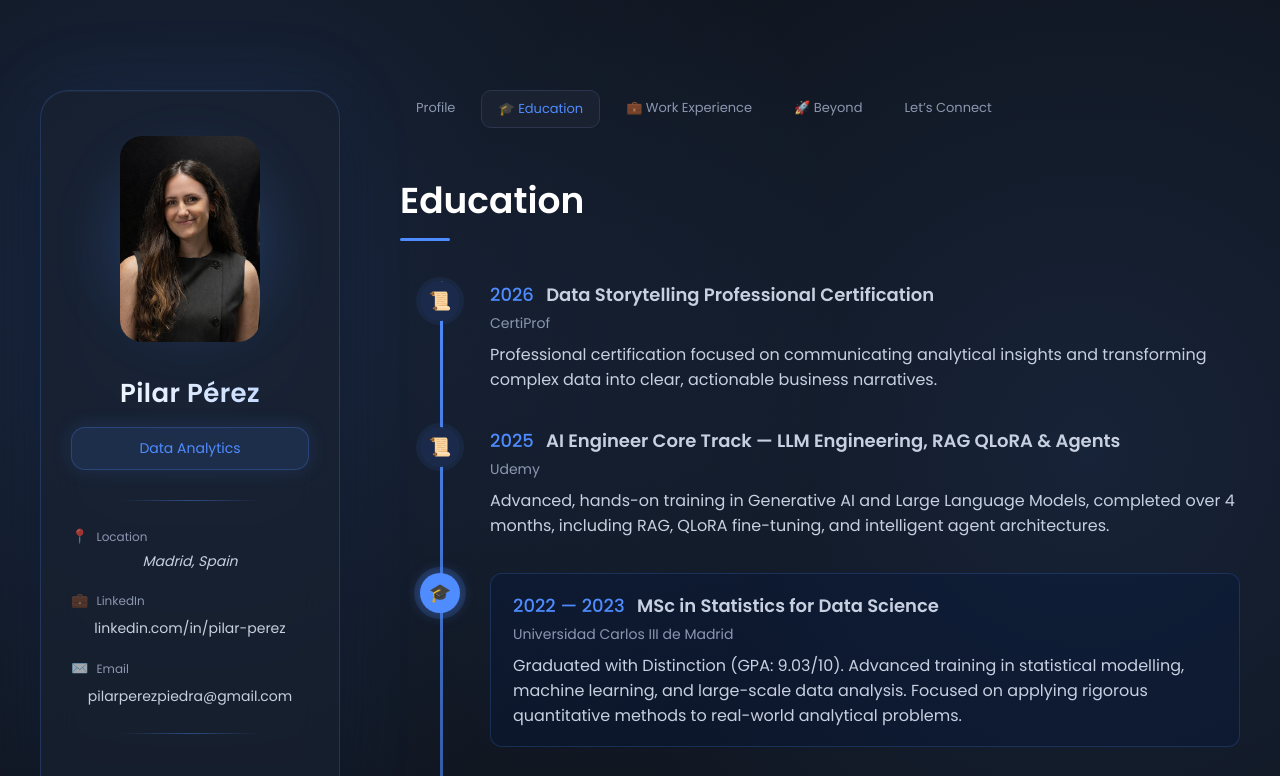
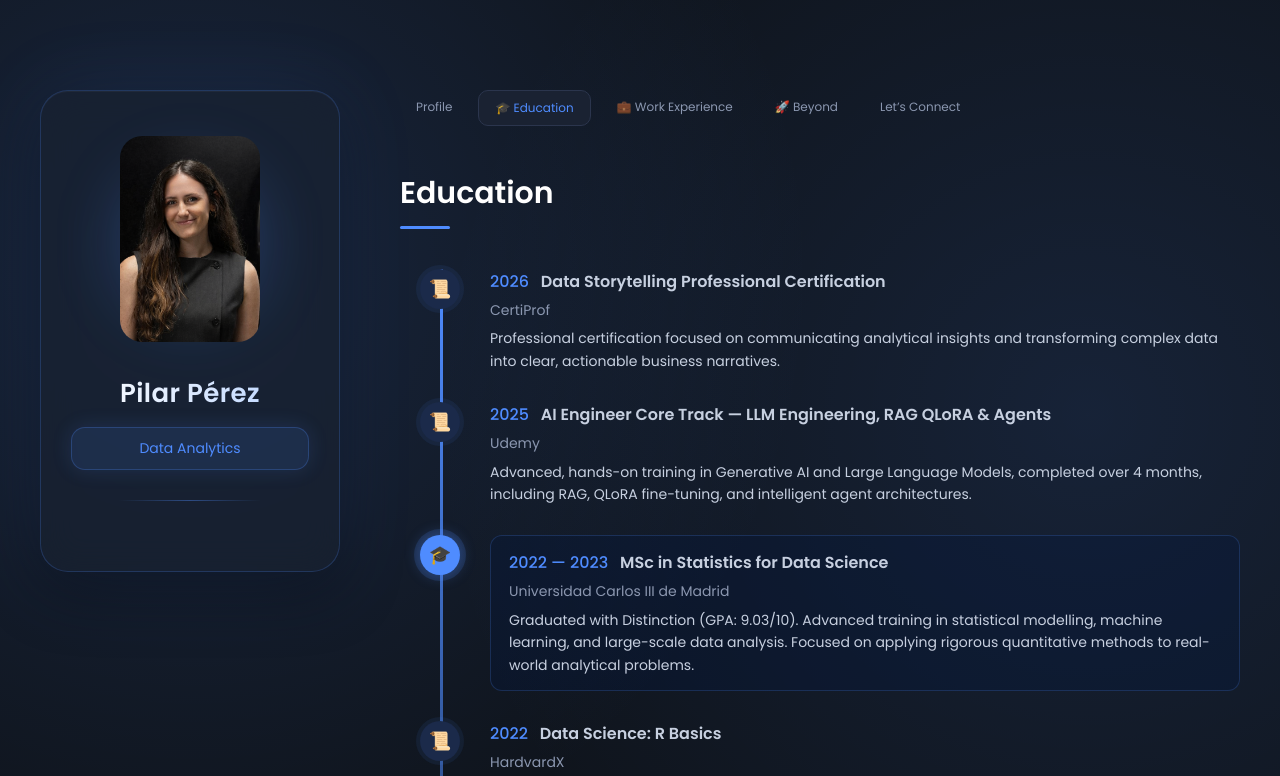
Before and after one commit to pperez99/pperez99.github.io, a plain HTML site: page index.html in a window 1280 px wide. Both pictures are taken after a click on the button "🎓 Education". Shown: the top 776 px of the page. Drawn offline with Linux system fonts and the light colour scheme.

Commit message:
draft 20- compact text

```diff
--- a/assets/css/style.css
+++ b/assets/css/style.css
@@ -33,10 +33,10 @@
 
   --font: 'Poppins', sans-serif;
 
-  --fs-title: 36px;
-  --fs-subtitle: 22px;
-  --fs-body: 16px;
-  --fs-small: 13px;
+  --fs-title: 30px;
+  --fs-subtitle: 20px;
+  --fs-body: 15px;
+  --fs-small: 12px;
 
   /* SHADOW */
 
@@ -599,7 +599,7 @@ article.active {
 .timeline-entry {
 
   position: relative;
-  margin-bottom: 35px;
+  margin-bottom: 30px;
 
 }
 
@@ -659,7 +659,7 @@ article.active {
 
   margin-left: 70px;
 
-  padding: 18px 22px;
+  padding: 14px 18px;
 
   border-radius: 12px;
 
@@ -702,7 +702,7 @@ article.active {
 
   margin: 0;
 
-  font-size: 18px;
+  font-size: 16px;
   font-weight: 600;
 
 }
@@ -729,8 +729,9 @@ article.active {
 
 .timeline-label p {
 
-  margin-top: 8px;
-
+  margin-top: 6px;
+  font-size: 14px;
+  line-height: 1.6;
   color: var(--text-secondary);
 
 }
--- a/index.html
+++ b/index.html
@@ -29,63 +29,6 @@
       <h1 class="name">Pilar Pérez</h1>
 
       <p class="title">Data Analytics</p>
-
-      <div class="separator"></div>
-
-      <ul class="contacts-list">
-
-        <li class="contact-item">
-
-          <div class="contact-info">
-
-            <p class="contact-title">
-              <span class="icon">📍</span>
-              Location
-            </p>
-
-            <address>Madrid, Spain</address>
-
-          </div>
-
-        </li>
-
-
-        <li class="contact-item">
-
-          <div class="contact-info">
-
-            <p class="contact-title">
-              <span class="icon">💼</span>
-              LinkedIn
-            </p>
-
-            <a href="https://linkedin.com/..." class="contact-link" target="_blank">
-              linkedin.com/in/pilar-perez
-            </a>
-
-          </div>
-
-        </li>
-
-
-        <li class="contact-item">
-
-          <div class="contact-info">
-
-            <p class="contact-title">
-              <span class="icon">✉️</span>
-              Email
-            </p>
-
-            <a href="mailto:pilarperezpiedra@gmail.com" class="contact-link">
-              pilarperezpiedra@gmail.com
-            </a>
-
-          </div>
-
-        </li>
-
-      </ul>
 
       <div class="separator"></div>
 
```
